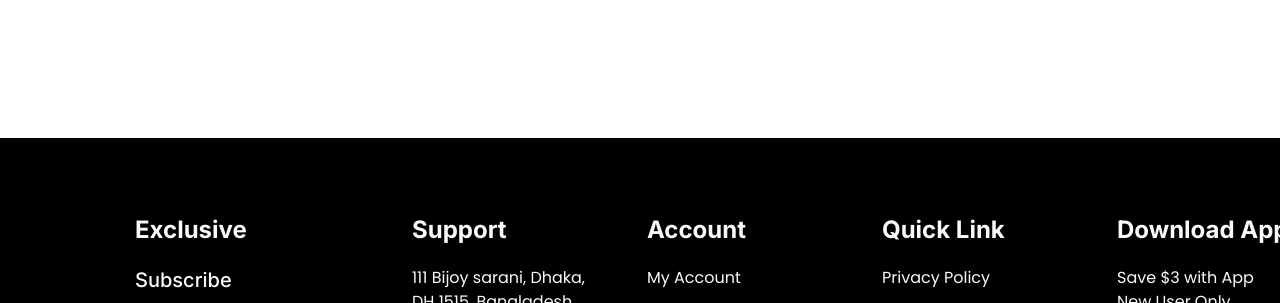
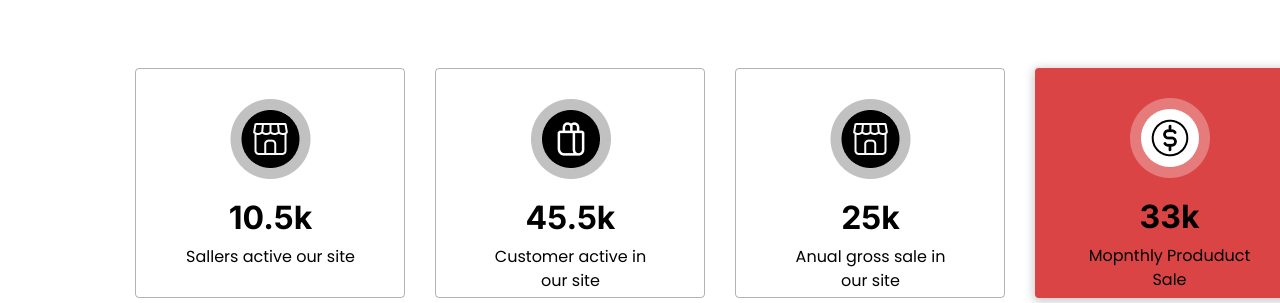
Before and after one commit to usmonovfazliddin2004/shop, a plain HTML site: page pages/about.html in a window 1280 px wide. Shown: the part 950-1253 px from the top of the page. Drawn offline with Linux system fonts and the light colour scheme; a web font is replaced by a local one.

Commit message:
about header2 is ready

```diff
--- a/pages/about.html
+++ b/pages/about.html
@@ -64,7 +64,34 @@
         </div>
     </div>
     <div class="header2">
-
+        <div class="Services">
+            <div class="home">
+                <img src="../images/umarbek/about/Services.png" alt="">
+                <h1>10.5k </h1>
+                <p>Sallers active our site</p>
+            </div>
+        </div>
+        <div class="Services1">
+            <div class="home1">
+                <img src="../images/umarbek/about/Services (1).png" alt="">
+                <h1>33k </h1>
+                <p>Mopnthly Produduct Sale</p>
+            </div>
+        </div>
+        <div class="Services">
+            <div class="home">
+                <img src="../images/umarbek/about/Services (2).png" alt="">
+                <h1>45.5k</h1>
+                <p>Customer active in our site</p>
+            </div>
+        </div>
+        <div class="Services">
+            <div class="home">
+                <img src="../images/umarbek/about/Services.png" alt="">
+                <h1>25k</h1>
+                <p>Anual gross sale in our site</p>
+            </div>
+        </div>
     </div>
 
 
--- a/styles/about.css
+++ b/styles/about.css
@@ -201,7 +201,110 @@ text p{
     text-align: left;
     width: 525px;
 }
+.header2{
+    width: 1440px;
+    height: 230px;
+    padding-left: 135px;
+    padding-right: 135px;
+    padding-bottom: 140px;
+    display: flex;
+    align-items: center;
+    gap: 30px;
+}
+.Services{
+    width: 270px;
+    height: 230px;
+    /* Inside Auto Layout */
+    flex: none;
+    order: 0;
+    flex-grow: 0;
+    box-sizing: border-box;
+    border: 1px solid rgba(0, 0, 0, 0.3);
+    border-radius: 4px;
+    padding: 30px 51px 30px 50px;
+}
+.home{
+    width: 169px;
+    height: 170px;
+    /* Auto layout */
+    display: flex;
+    flex-direction: column;
+    justify-content: flex-start;
+    align-items: center;
+    padding: 0px;
+}
+.home h1{
+    /* Heading/32PX Bold */
+    color: rgb(0, 0, 0);
+    font-family: Inter;
+    font-size: 32px;
+    font-weight: 700;
+    line-height: 30px;
+    letter-spacing: 4%;
+    text-align: left;
+    margin-bottom: 12px;
+    margin-top: 24px;
+}
+.home p{
+    /* Title/16PX Regular */
+    color: rgb(0, 0, 0);
+    font-family: Poppins;
+    font-size: 16px;
+    font-weight: 400;
+    line-height: 24px;
+    letter-spacing: 0%;
+    text-align: center;
+}
+.Services1{
+    /* Frame 871 */
+    position: static;
+    width: 270px;
+    height: 230px;
+    /* Inside Auto Layout */
+    flex: none;
+    order: 1;
+    flex-grow: 0;
+    border-radius: 4px;
 
+    /* Categogy/20 */
+    box-shadow: 0px 2px 10px 2px rgba(0, 0, 0, 0.2);
+    /* Secondary 2 */
+    background: rgb(219, 68, 68);
+    padding: 30px 51px 30px 50px;
+}
+.home1{
+    width: 169px;
+    height: 170px;
+    /* Auto layout */
+    display: flex;
+    flex-direction: column;
+    justify-content: flex-start;
+    align-items: center;
+    padding: 0px;
+    background: rgb(219, 68, 68);
+}
+.home1 h1{
+    /* Heading/32PX Bold */
+    color: rgb(0, 0, 0);
+    font-family: Inter;
+    font-size: 32px;
+    font-weight: 700;
+    line-height: 30px;
+    letter-spacing: 4%;
+    text-align: left;
+    margin-bottom: 12px;
+    margin-top: 24px;
+}
+.home1 p{
+    /* Title/16PX Regular */
+    color: rgb(0, 0, 0);
+    font-family: Poppins;
+    font-size: 16px;
+    font-weight: 400;
+    line-height: 24px;
+    letter-spacing: 0%;
+    text-align: center;
+}
 
 /* Footer */
 footer{
```
